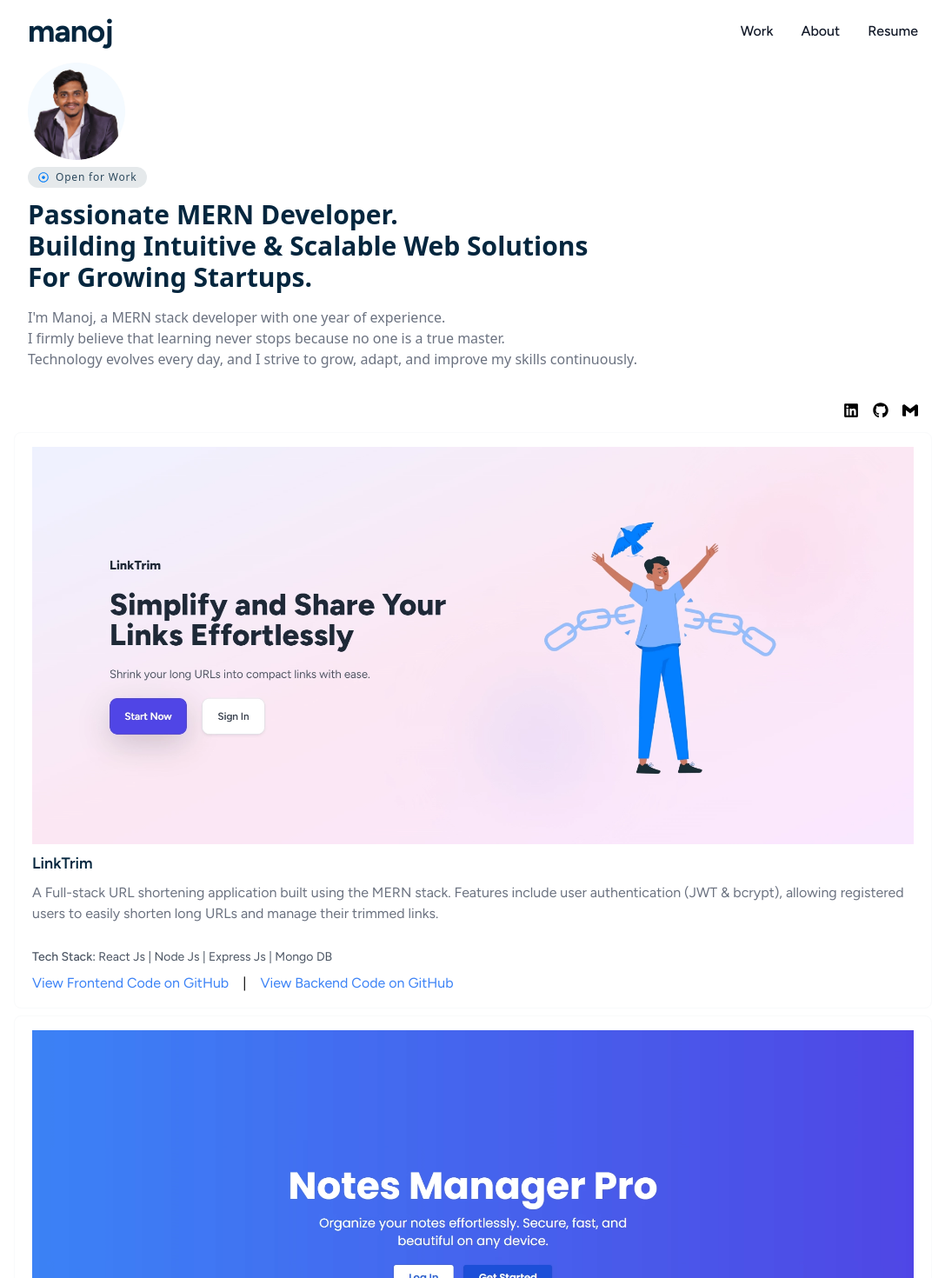
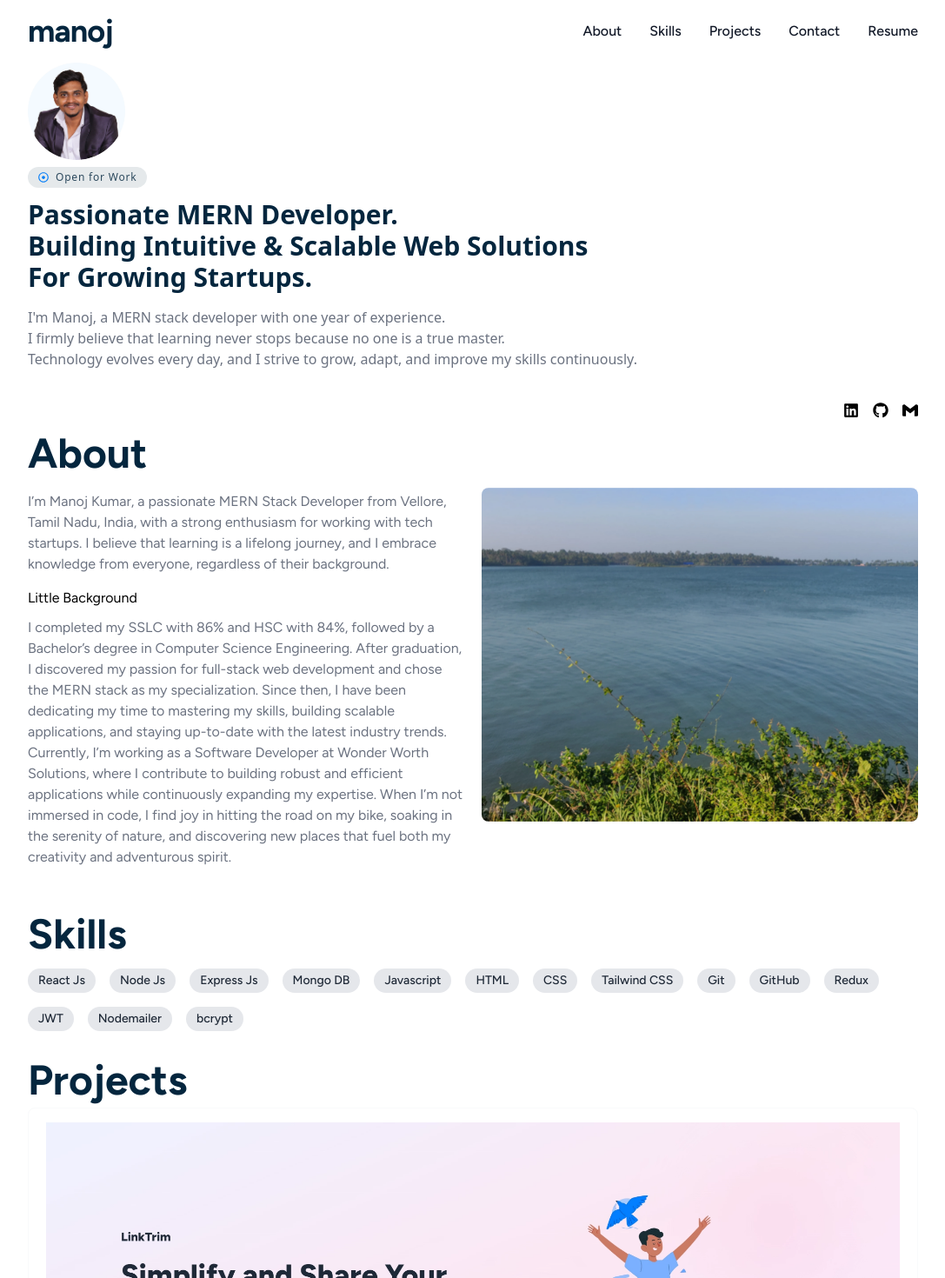
Before and after one commit to naren-naresh/Narendiran_portfolio, a React (Vite) app: page / in a window 1280 px wide. Shown: the top 1470 px of the page at 87% size, without its empty margins (96-1183 px from the left). Built offline with nearby package versions, Linux system fonts and the light colour scheme.

Commit message:
Highlighted section difference  and skills sections

```diff
--- a/src/Components/Header/Header.jsx
+++ b/src/Components/Header/Header.jsx
@@ -5,6 +5,7 @@ import { HiMenuAlt3 } from "react-icons/hi";
 import { FaLinkedin } from "react-icons/fa";
 import { FaGithub } from "react-icons/fa";
 import { SiGmail } from "react-icons/si";
+import { Skills } from "../../utils/Datas.js";
 
 const Header = () => {
   const [isOpen, setIsOpen] = useState(false);
@@ -30,8 +31,10 @@ const Header = () => {
           {/* Desktop Menu */}
           <nav className="hidden md:flex space-x-6 lg:space-x-8 text-base font-medium ">
             {/* <a   className="text-gray-900 hover:text-[#0370DD] cursor-pointer">Home</a> */}
-            <a onClick={()=>scrollToWorks("works-section")} className="text-gray-900 hover:text-[#0370DD] cursor-pointer">Work</a>
-            <a onClick={()=>scrollToWorks("Footer-Section")} className="text-gray-900 hover:text-[#0370DD] cursor-pointer">About</a>
+            <a onClick={()=>scrollToWorks("about-section")} className="text-gray-900 hover:text-[#0370DD] cursor-pointer">About</a>
+            <a onClick={()=>scrollToWorks("skills-section")} className="text-gray-900 hover:text-[#0370DD] cursor-pointer">Skills</a>
+            <a onClick={()=>scrollToWorks("works-section")} className="text-gray-900 hover:text-[#0370DD] cursor-pointer">Projects</a>
+            <a onClick={()=>scrollToWorks("contact-section")} className="text-gray-900 hover:text-[#0370DD] cursor-pointer">Contact</a>
             <a href="https://drive.google.com/file/d/1tat0qXA9C_Z8cKPDQehlrYQLfDfHLzv_/view?usp=sharing" target="_blank" className="text-gray-900 hover:text-[#0370DD] cursor-pointer">Resume</a>
           </nav>
 
@@ -57,8 +60,10 @@ const Header = () => {
 
               <nav className="mt-[10%] text-left flex flex-col space-y-6 text-md font-medium w-full">
                 {/* <a href="#"  className="text-gray-900 hover:text-blue-600 hover:bg-slate-100 hover:p-3 hover:rounded-md hover:translate-x-1 duration-300">Home</a> */}
-                <a href="#" onClick={()=>scrollToWorks("works-section")} className="text-gray-900 hover:text-blue-600 hover:bg-slate-100 hover:p-3 hover:rounded-sm hover:translate-x-1 duration-300">Work</a>
-                <a href="#" onClick={()=>scrollToWorks("Footer-Section")}className="text-gray-900 hover:text-blue-600 hover:bg-slate-100 hover:p-3 hover:rounded-sm hover:translate-x-1 duration-300">About</a>
+                <a href="#" onClick={()=>scrollToWorks("about-section")} className="text-gray-900 hover:text-blue-600 hover:bg-slate-100 hover:p-3 hover:rounded-sm hover:translate-x-1 duration-300">About</a>
+                <a href="#" onClick={()=>scrollToWorks("skills-section")} className="text-gray-900 hover:text-blue-600 hover:bg-slate-100 hover:p-3 hover:rounded-sm hover:translate-x-1 duration-300">Skills</a>
+                <a href="#" onClick={()=>scrollToWorks("works-section")} className="text-gray-900 hover:text-blue-600 hover:bg-slate-100 hover:p-3 hover:rounded-sm hover:translate-x-1 duration-300">Projects</a>
+                <a href="#" onClick={()=>scrollToWorks("contact-section")}className="text-gray-900 hover:text-blue-600 hover:bg-slate-100 hover:p-3 hover:rounded-sm hover:translate-x-1 duration-300">Contact</a>
                 <a href="https://drive.google.com/file/d/1tat0qXA9C_Z8cKPDQehlrYQLfDfHLzv_/view?usp=sharing" target="_blank" className="text-gray-900 hover:text-blue-600 hover:bg-slate-100 hover:p-3 hover:rounded-sm hover:translate-x-1 duration-300">Resume</a>
               </nav>
             </div>
@@ -104,6 +109,8 @@ const Header = () => {
         </p>
       </div>
 
+
+
       {/* <div className="container mx-auto px-1 md:px-0 lg:px-32 mt-[2.8%]  md:text-left">
         <a className="font-figtree font-bold text-xs md:text-base lg:text-base text-[#0370DD] border-[#0370DD] py-1 lg:py-3 px-4 border-y-[1px] border-x-[1px] rounded-lg hover:cursor-pointer hover:border-slate-950 hover:text-black  hover:transition-all duration-700 ">
           All Work
--- a/src/Container.jsx
+++ b/src/Container.jsx
@@ -2,11 +2,15 @@ import React from 'react'
 import Header from './Components/Header/Header'
 import Body from './Pages/PortFolio Body/Body'
 import Footer from './Pages/PorFolio Footer/Footer'
+import About from './Pages/About/About'
+import Skills from './Pages/Skills/Skills'
 
 const Container = () => {
   return (
     <>
     <Header />
+    <About />
+    <Skills />
     <Body/>
     <Footer/>
     </>
--- /dev/null
+++ b/src/Pages/About/About.jsx
@@ -0,0 +1,41 @@
+import React from 'react'
+
+const About = () => {
+  return (
+    <div id="about-section" className="container mx-auto px-1    md:px-0 lg:px-32 py-4 font-figtree w-full">
+      <div className="font-bold text-3xl md:text-5xl lg:text-5xl text-[#04263e]">
+        About
+      </div>
+      <div className="mt-[1.5%] lg:grid grid-cols-2 gap-5">
+        <div className="text-gray-500 text-sm md:text-base lg:text-base lg:w-full mt-[0.8%]">
+          I’m Manoj Kumar, a passionate MERN Stack Developer from Vellore, Tamil Nadu, India, with a strong enthusiasm for working with tech startups. I believe that learning is a lifelong journey, and I embrace knowledge from everyone, regardless of their background.
+          <div className='mt-[3%]'>
+            <span className='text-black '>Little Background</span>
+
+            <span className="text-gray-500 text-sm md:text-base lg:text-base lg:w-full mt-[2%] block">
+              I completed my SSLC with 86% and HSC with 84%, followed by a Bachelor’s degree in Computer Science Engineering. After graduation, I discovered my passion for full-stack web development and chose the MERN stack as my specialization. Since then, I have been dedicating my time to mastering my skills, building scalable applications, and staying up-to-date with the latest industry trends.
+
+              Currently, I’m working as a Software Developer at Wonder Worth Solutions, where I contribute to building robust and efficient applications while continuously expanding my expertise. When I’m not immersed in code, I find joy in hitting the road on my bike, soaking in the serenity of nature, and discovering new places that fuel both my creativity and adventurous spirit.
+
+            </span>
+          </div>
+        </div>
+        <div id="default-carousel" className=" relative w-full">
+          <div className="overflow-hidden rounded-lg md:h-96 relative">
+            <div className=" w-full h-full">
+              <img className="absolute w-full h-full object-cover opacity-0 animate-fade1" src="/Manoj_1.webp" alt="Carousel1" />
+              <img className="absolute w-full h-full object-cover opacity-0 animate-fade2" src="/Nature.webp" alt="Carousel2" />
+            </div>
+          </div>
+        </div>
+        {/* <div>
+          <a href="" className='p-4 py-2 bg-[#0370DD] text-white rounded-lg font-bold transition-all duration-500 hover:bg-blue-950'>Read More</a>
+        </div> */}
+        <div>
+        </div>
+      </div>
+    </div>
+  )
+}
+
+export default About
--- a/src/Pages/PorFolio Footer/Footer.jsx
+++ b/src/Pages/PorFolio Footer/Footer.jsx
@@ -2,38 +2,8 @@ import React from 'react'
 
 const Footer = () => {
   return (
-    <div id="Footer-Section" className="container mx-auto px-1    md:px-0 lg:px-28 py-4 font-figtree w-full">
-      <div className="font-bold text-3xl md:text-5xl lg:text-5xl text-[#04263e]">
-        About
-      </div>
-      <div className="mt-[1.5%] lg:grid grid-cols-2 gap-5">
-        <div className="text-gray-500 text-sm md:text-base lg:text-base lg:w-full mt-[0.8%]">
-          I’m Manoj Kumar, a passionate MERN Stack Developer from Vellore, Tamil Nadu, India, with a strong enthusiasm for working with tech startups. I believe that learning is a lifelong journey, and I embrace knowledge from everyone, regardless of their background.
-          <div className='mt-[3%]'>
-            <span className='text-black '>Little Background</span>
-
-            <span className="text-gray-500 text-sm md:text-base lg:text-base lg:w-full mt-[2%] block">
-              I completed my SSLC with 86% and HSC with 84%, followed by a Bachelor’s degree in Computer Science Engineering. After graduation, I discovered my passion for full-stack web development and chose the MERN stack as my specialization. Since then, I have been dedicating my time to mastering my skills, building scalable applications, and staying up-to-date with the latest industry trends.
-
-              Currently, I’m working as a Software Developer at Wonder Worth Solutions, where I contribute to building robust and efficient applications while continuously expanding my expertise. When I’m not immersed in code, I find joy in hitting the road on my bike, soaking in the serenity of nature, and discovering new places that fuel both my creativity and adventurous spirit.
-
-            </span>
-          </div>
-        </div>
-        <div id="default-carousel" className=" relative w-full">
-          <div className="overflow-hidden rounded-lg md:h-96 relative">
-            <div className=" w-full h-full">
-              <img className="absolute w-full h-full object-cover opacity-0 animate-fade1" src="/Manoj_1.webp" alt="Carousel1" />
-              <img className="absolute w-full h-full object-cover opacity-0 animate-fade2" src="/Nature.webp" alt="Carousel2" />
-            </div>
-          </div>
-        </div>
-        {/* <div>
-          <a href="" className='p-4 py-2 bg-[#0370DD] text-white rounded-lg font-bold transition-all duration-500 hover:bg-blue-950'>Read More</a>
-        </div> */}
-        <div>
-        </div>
-      </div>
+    <div  className="container mx-auto px-1    md:px-0 lg:px-32 py-4 font-figtree w-full">
+      <div id="contact-section" className="mb-2 font-bold text-3xl md:text-5xl lg:text-5xl text-[#04263e]">Contact</div>
       <div className="w-full mt-6">
         <div >
           <div className="flex justify-between items-center transition-all duration-500  border-gray-200 px-1 py-3">
--- a/src/Pages/PortFolio Body/Body.jsx
+++ b/src/Pages/PortFolio Body/Body.jsx
@@ -3,15 +3,16 @@ import { Works, otherWorks } from "../../utils/Datas.js";
 
 const Body = () => {
 
-  const handleNavigateUser=(e)=>{
+  const handleNavigateUser = (e) => {
     const link = e.currentTarget?.dataset?.link;
     window.open(link, "_blank");
 
   }
   return (
-    <div className="container mx-auto px-1 md:px-0 lg:px-28 py-4 font-figtree w-full">
+    <div className="container mx-auto px-1 md:px-0 lg:px-32 py-4 font-figtree w-full">
+   <div id="works-section" className="mb-2 font-bold text-3xl md:text-5xl lg:text-5xl text-[#04263e]">Projects</div>
       {/* Works Section */}
-      <div id="works-section" className="lg:grid grid-cols-1 gap-2">
+      <div  className="lg:grid grid-cols-1 gap-2">
         {Works.map((work, index) => (
           <div key={index} className="p-4 border rounded-lg border-gray-50">
             <img
@@ -19,7 +20,7 @@ const Body = () => {
               alt="Project"
               className="max-w-full px-1 transition-transform duration-300 ease-in-out hover:-translate-y-1 hover:cursor-pointer"
               data-link={work?.appLink}  // ✅ official way to store custom data
-              onClick={work.isAvailalbeLink?handleNavigateUser:null}
+              onClick={work.isAvailalbeLink ? handleNavigateUser : null}
             />
             <h2 className=" mt-2 ml-1 text-sm md:text-lg lg:text-lg font-semibold text-[#04263e] hover:cursor-pointer">
               {work?.title}
@@ -90,9 +91,9 @@ const Body = () => {
       <div className="w-full mt-6 ml-4">
         {otherWorks?.map((work, index) => {
           return <div key={work.id}>
-              <a href={work.appLink}  target="_blank" className="flex justify-between items-center transition-all duration-500  border-gray-200 px-1 py-3  hover:bg-blue-50 hover:rounded-lg hover:px-3   ">
+            <a href={work.appLink} target="_blank" className="flex justify-between items-center transition-all duration-500  border-gray-200 px-1 py-3  hover:bg-blue-50 hover:rounded-lg hover:px-3   ">
               <span className=" text-sm md:text-lg lg:text-lg font-medium  text-[#04263e] "> {work?.title}</span>
-                <span className={`text-gray-500 font-medium text-sm md:text-base lg:text-base cursor-default ${work.id==="99"?null:"hidden"} md:inline`}>{work.techStacks}</span>
+              <span className={`text-gray-500 font-medium text-sm md:text-base lg:text-base cursor-default ${work.id === "99" ? null : "hidden"} md:inline`}>{work.techStacks}</span>
             </a>
             <div className="border-t mt-[0.1%] border-gray-100" />
           </div>
--- /dev/null
+++ b/src/Pages/Skills/Skills.jsx
@@ -0,0 +1,19 @@
+import React from 'react'
+import { Skills } from '../../utils/Datas'
+
+const SkillsComponent = () => {
+  return (
+    <div id="skills-section" className="container mx-auto px-1 md:px-0 lg:px-32 py-4 font-figtree w-full">
+        <div className="font-bold text-3xl md:text-5xl lg:text-5xl text-[#04263e]">Skills</div>
+        <div className="flex flex-wrap gap-2 mt-4 md:gap-4">
+          {Skills.map((skill, index) => (
+            <div key={index} className="bg-gray-200 text-gray-800 text-xs md:text-sm font-medium px-3 py-1 rounded-full">
+              {skill.name}
+            </div>
+          ))}
+        </div>
+      </div>
+  )
+}
+
+export default SkillsComponent
--- a/src/utils/Datas.js
+++ b/src/utils/Datas.js
@@ -80,5 +80,51 @@ const otherWorks = [
         appLink: "https://github.com/debugmanoj?tab=repositories"
     },
 
+];
+
+const Skills = [
+    {
+        name: "React Js",
+    },
+    {
+        name: "Node Js",
+    },
+    {
+        name: "Express Js",
+    },
+    {
+        name: "Mongo DB",
+    },
+    {
+        name: "Javascript",
+    },
+    {
+        name: "HTML",
+    },
+    {
+        name: "CSS",
+    },
+    {
+        name: "Tailwind CSS",
+    },
+    {
+        name: "Git",
+    },
+    {
+        name: "GitHub",
+    },
+    {
+        name: "Redux",
+    },
+    {
+        name: "JWT",
+    },
+    {
+        name: "Nodemailer",
+    },
+    {
+        name: "bcrypt",
+    }
 ]
-export { Works, otherWorks }
+
+export { Works, otherWorks, Skills }
```
Lines whose indentation alone changed are shown as unchanged.
